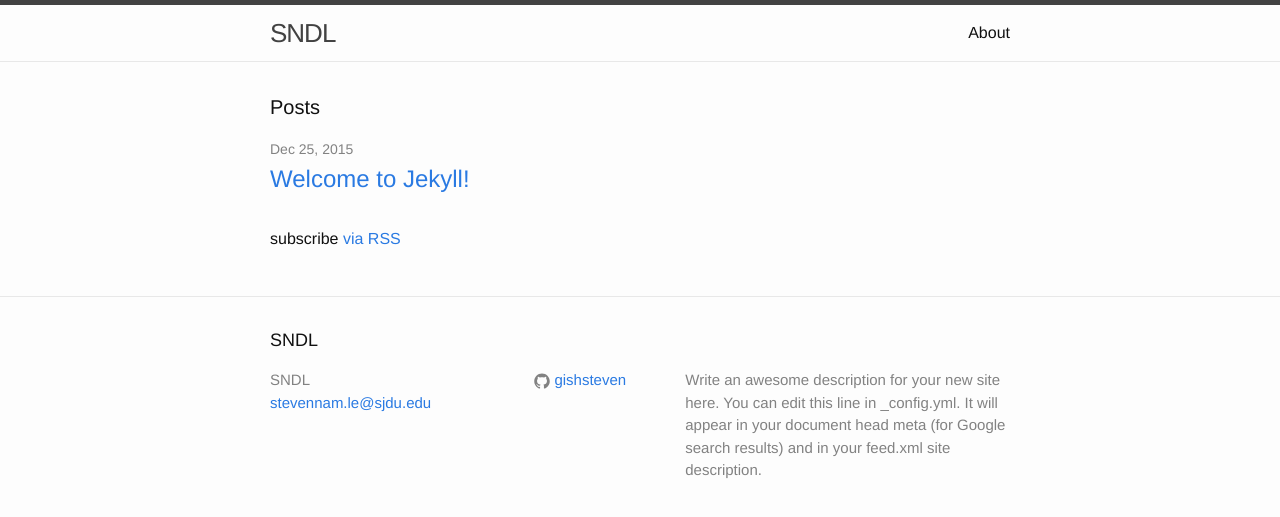
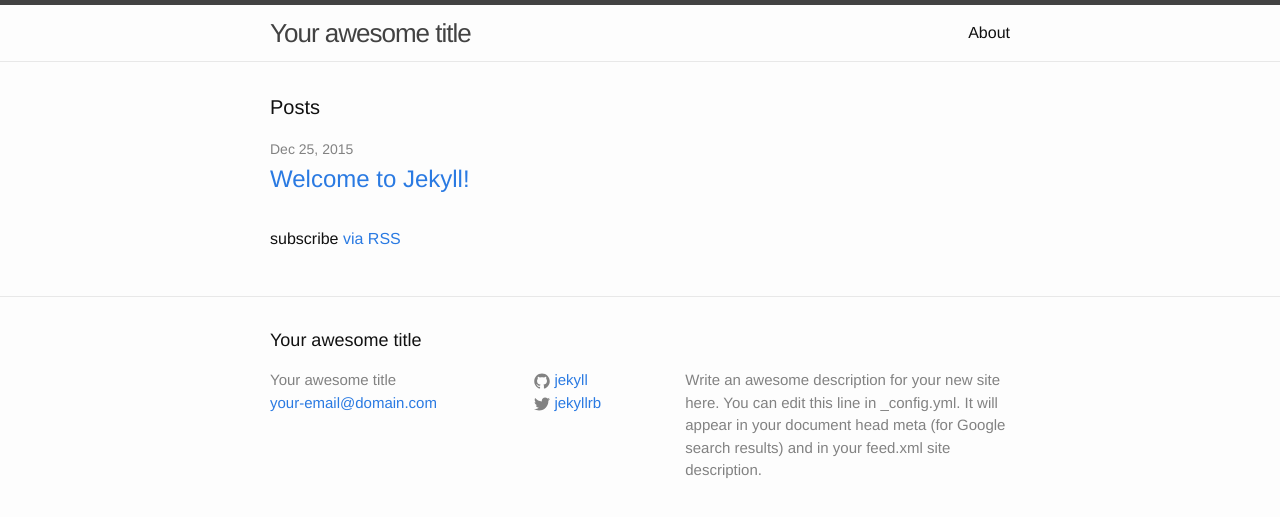
Before and after one commit to gishsteven/gishsteven.github.io, a Jekyll site: the page built from index.html, in a window 1280 px wide. Shown: the top 517 px of the page. Built offline with Jekyll 4.4.1, drawn with Linux system fonts in a browser that asks for light colours.

Commit message:
Revert "CNAME added"
This reverts commit 8437d354f70702d27456882e526ef3b3b41d9a93.

```diff
--- a/_config.yml
+++ b/_config.yml
@@ -6,15 +6,16 @@
 # 'jekyll serve'. If you change this file, please restart the server process.
 
 # Site settings
-title: SNDL
-email: stevennam.le@sjdu.edu
+title: Your awesome title
+email: your-email@domain.com
 description: > # this means to ignore newlines until "baseurl:"
   Write an awesome description for your new site here. You can edit this
   line in _config.yml. It will appear in your document head meta (for
   Google search results) and in your feed.xml site description.
 baseurl: "" # the subpath of your site, e.g. /blog
-url: "http://xsndl.com" # the base hostname & protocol for your site
-github_username:  gishsteven
+url: "http://yourdomain.com" # the base hostname & protocol for your site
+twitter_username: jekyllrb
+github_username:  jekyll
 
 # Build settings
 markdown: kramdown
```
Also changed, not shown: _layouts/post.html (line endings or trailing spaces).
